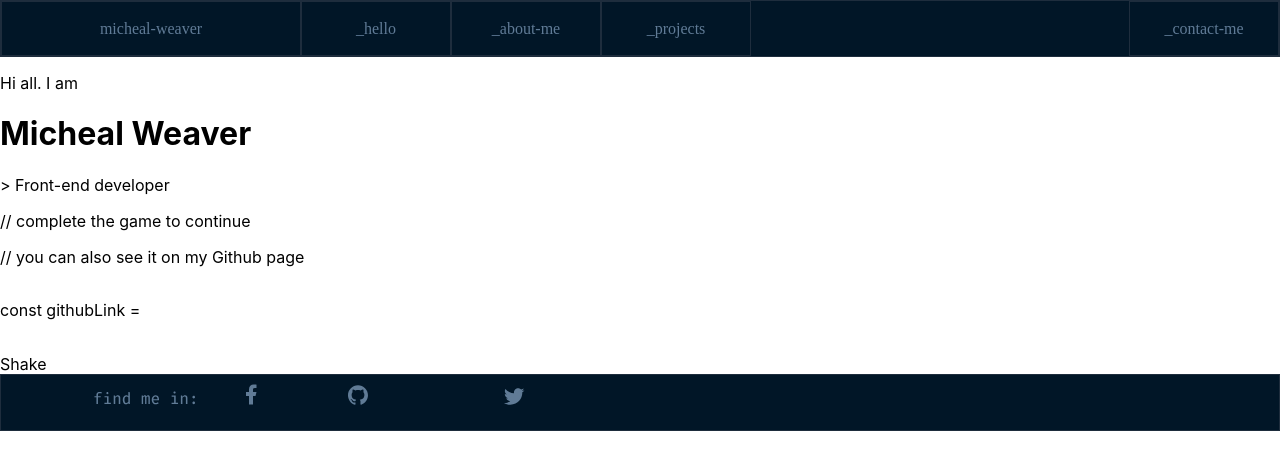
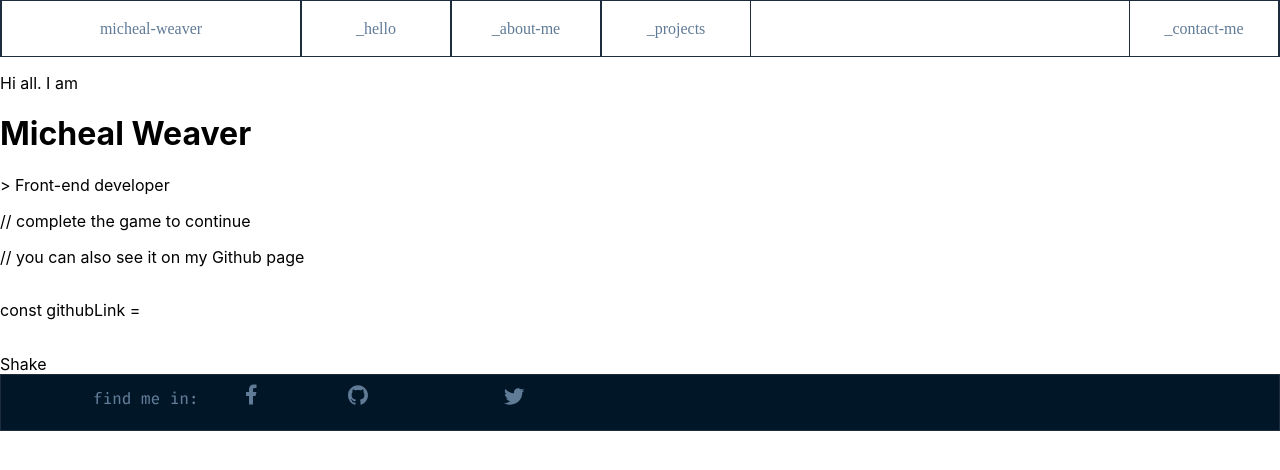
Before and after one commit to mr-krowley/Portfolio-for-Developers, a React (Create React App) app: page / in a window 1280 px wide. Shown: the top 470 px of the page. Built offline with nearby package versions, Linux system fonts and the light colour scheme.

Commit message:
add somebody

```diff
--- a/src/UI/MenuLink/MenuLink.module.css
+++ b/src/UI/MenuLink/MenuLink.module.css
@@ -6,7 +6,8 @@ li{
 width: 150px;
 text-align: center;
 list-style-type: none;
-border: 1px solid #1E2D3D;
+border-left: 1px solid #1E2D3D;
+border-right: 1px solid #1E2D3D;
 display: flex;
 justify-content: space-evenly;
 align-items: center;
--- a/src/layout/Header/Header.module.css
+++ b/src/layout/Header/Header.module.css
@@ -3,7 +3,7 @@ ul{
 	margin: 0;
 	font-family: "Fira Code", sans-serif;
 	border: 1px solid #1E2D3D;
-	background: #011627;
+	background: inherit;
 	height: 55px;
 	font-style: normal;
 font-weight: 450;
```
